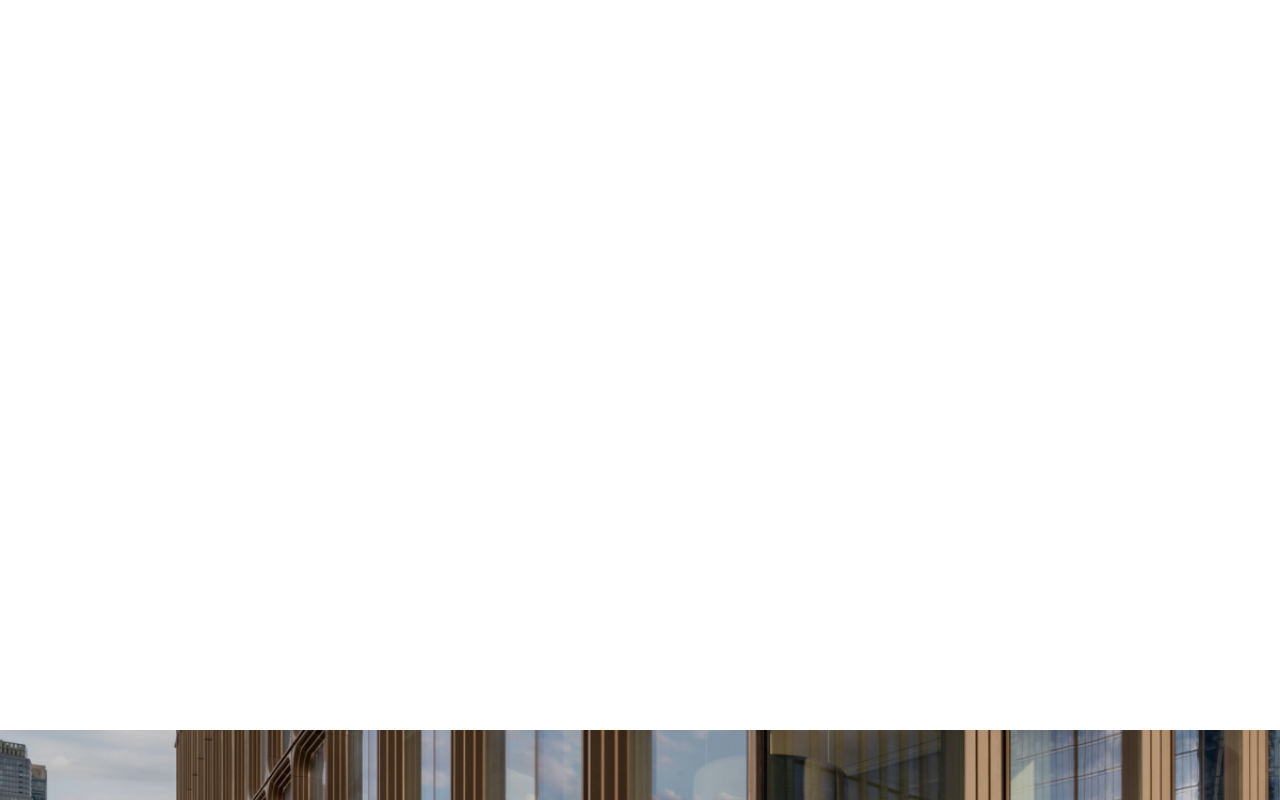
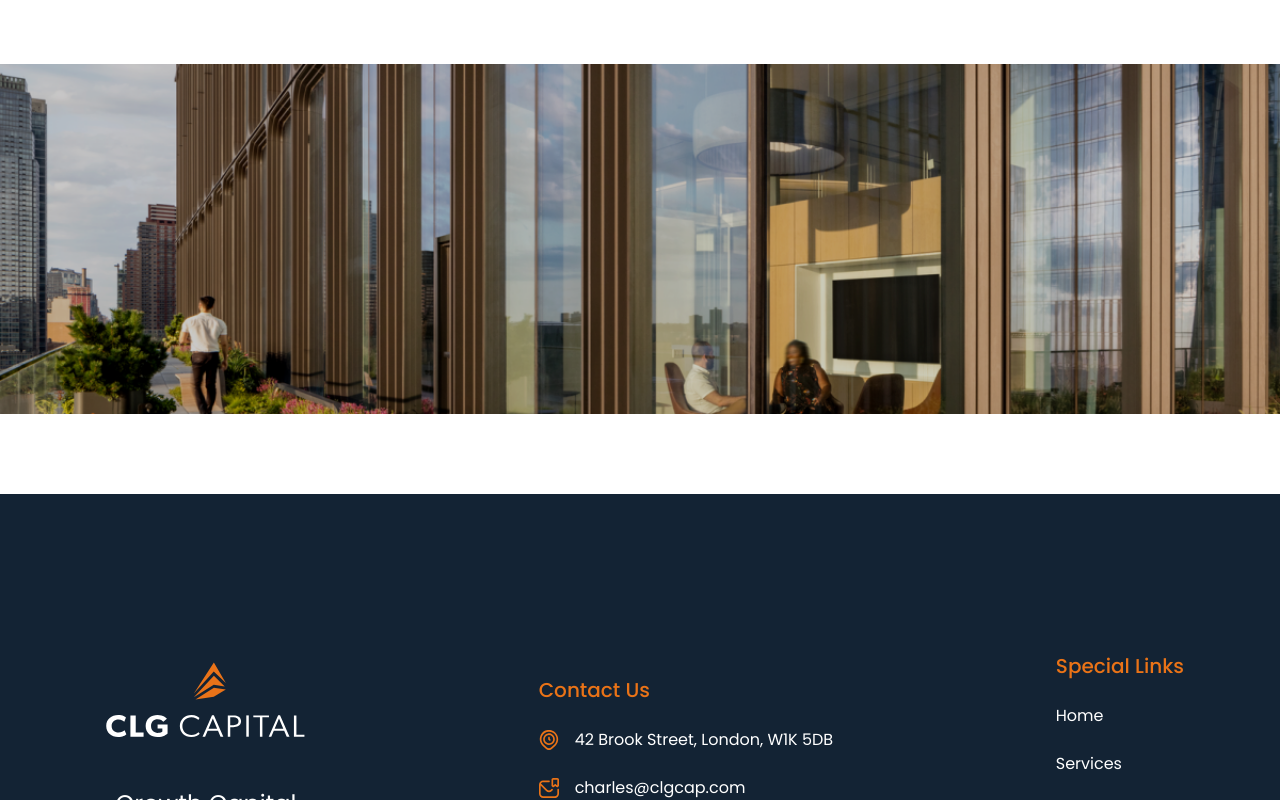
Before and after one commit to nanakwame667/clg-website, a React (Vite) app: page /team in a window 1280 px wide. Shown: the part 1760-2560 px from the top of the page. Built offline with nearby package versions, Linux system fonts and the light colour scheme.

Commit message:
updated teams data

```diff
--- a/src/Data/ContactData.ts
+++ b/src/Data/ContactData.ts
@@ -12,7 +12,7 @@ export const ContactData: ContactProps[] = [
   },
   {
     id: 2,
-    name: "fergus@clgcap.com",
+    name: "charles@clgcap.com",
     svg: email,
   },
   {
--- a/src/Data/TeamsData.ts
+++ b/src/Data/TeamsData.ts
@@ -10,17 +10,4 @@ export const TeamsData: TeamsProps[] = [
     image: Charles,
     portfolio: `Previously a portfolio manager at Atlas Capital Markets LLC. Charles was integral to implementing a strategy which generated stellar returns in 7 years at ACM LLC. Prior to ATLAS, Charles worked for 10 years at Goldman Sachs London as an Equity Derivatives trader specialising in single stock delta 1 trading. Charles is responsible for guiding and executing the firm’s investment strategy and will oversee research, portfolio construction and investment management.`,
   },
-  {
-    id: 2,
-    title: "Chief Commercial Officer",
-    name: "Fergus Clarkson",
-    image: Fergus,
-    portfolio: `Previously at Atlas Capital Markets LLC he helped to grow the firm’s presence and deal scope across
-    the UK and other regions. Before joining Atlas in 2022 he was at Makor Securities in London for
-    10 years where he worked as a Sales Trader in Equity Derivatives, FX and Fixed Income. Before
-    that worked for a boutique investment bank specialising in corporate transactions in the
-    small/mid cap space.
-    Fergus is responsible for helping to streamline CLG Capital across deal origination, execution,
-    relations and day to day management of the firm`,
-  },
 ];
```
